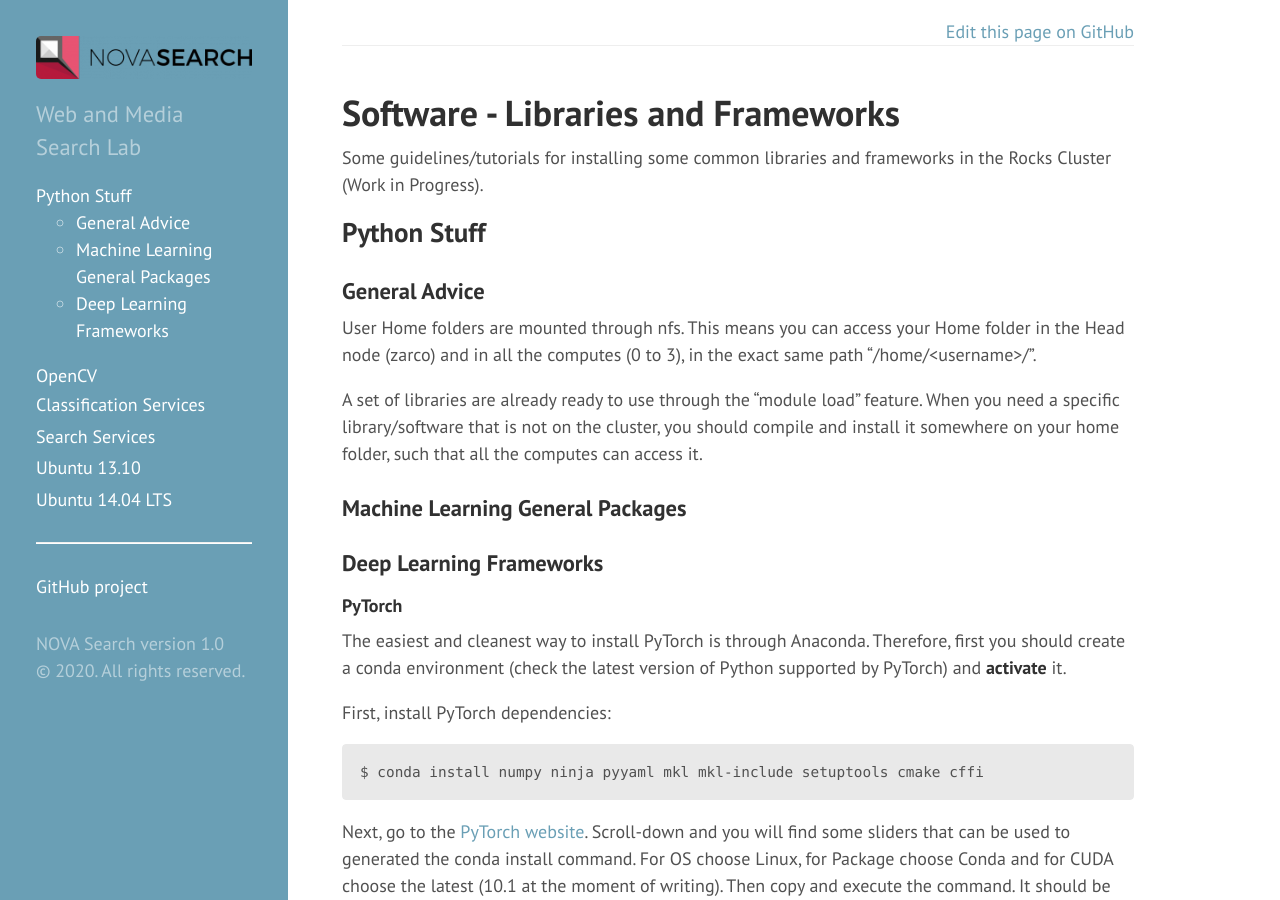
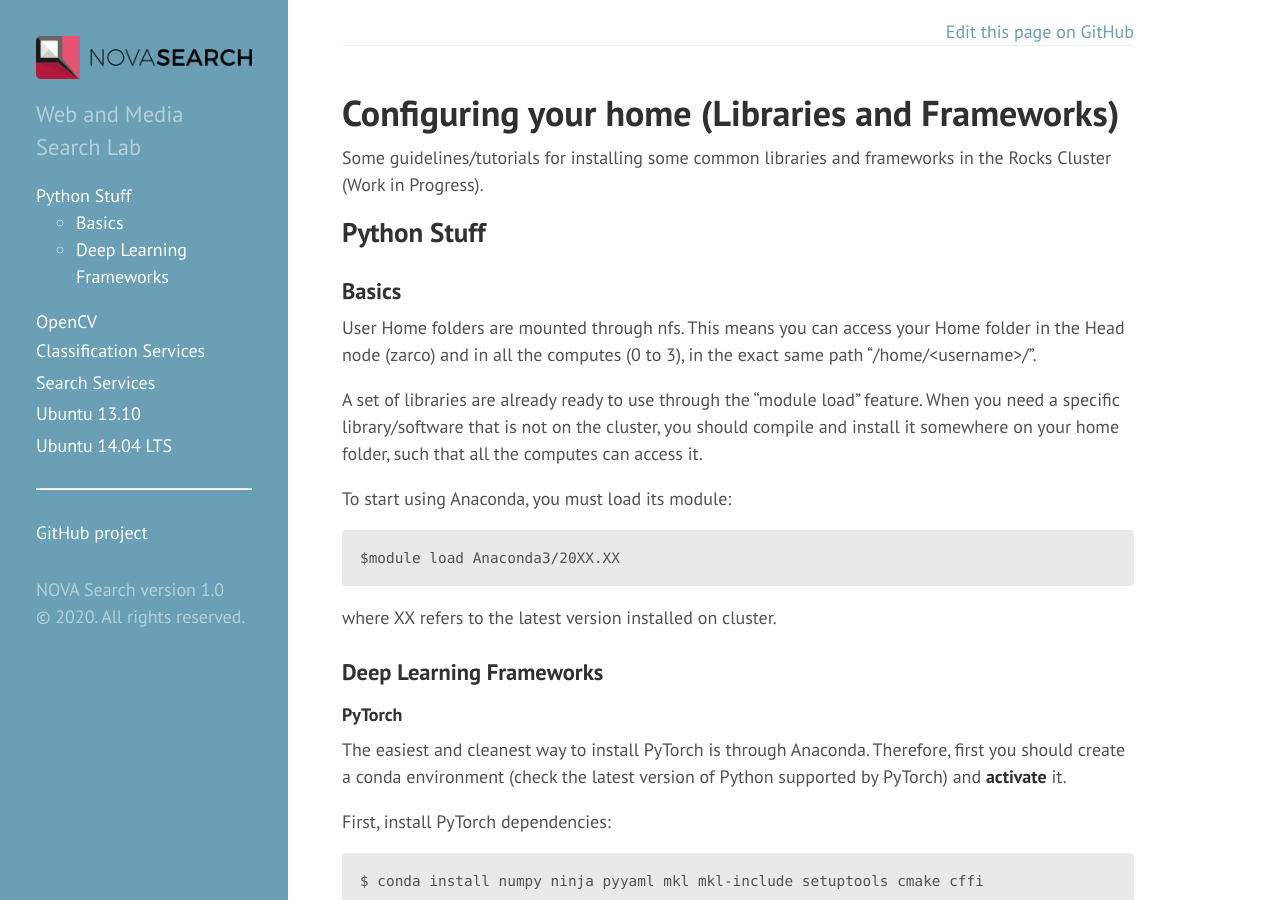
Before and after one commit to novasearch/wiki.novasearch.org, a Jekyll site: the page built from wiki/Software_Libraries.md, in a window 1280 px wide and 900 px high. Built offline with Jekyll 4.4.1, drawn with Linux system fonts in a browser that asks for light colours.

Commit message:
Update Software_Libraries.md

```diff
--- a/wiki/Software_Libraries.md
+++ b/wiki/Software_Libraries.md
@@ -1,26 +1,26 @@
 ---
-title: Software - Libraries and Frameworks
+title: Configuring your home (Libraries and Frameworks)
 permalink: wiki/Software_Libraries/
 layout: wiki
 ---
 
+Some guidelines/tutorials for installing some common libraries and frameworks in the Rocks Cluster (Work in Progress).
 
-
-Some guidelines/tutorials for installing some common libraries and frameworks in the Rocks Cluster (Work in Progress).
 
 Python Stuff
 ------------
 
-### General Advice
+### Basics
 
 User Home folders are mounted through nfs. This means you can access your Home folder in the Head node (zarco) and in all the computes (0 to 3), in the exact same path "/home/\<username\>/".
 
 A set of libraries are already ready to use through the "module load" feature. When you need a specific library/software that is not on the cluster, you should compile and install it somewhere on your home folder, such that all the computes can access it.
 
+To start using Anaconda, you must load its module:
 
+    $module load Anaconda3/20XX.XX
 
-
-### Machine Learning General Packages
+where XX refers to the latest version installed on cluster.
 
 
 ### Deep Learning Frameworks
```
